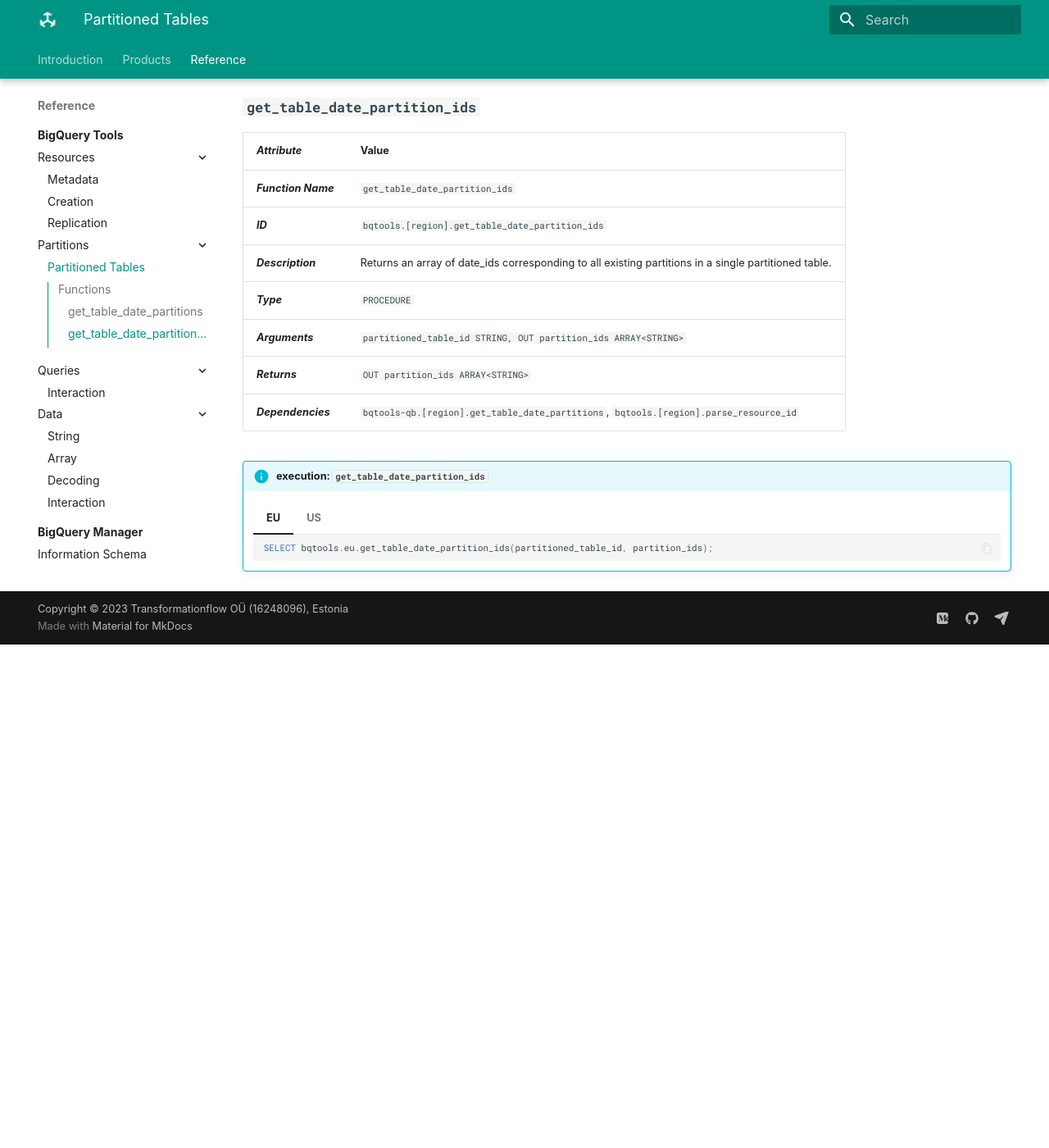
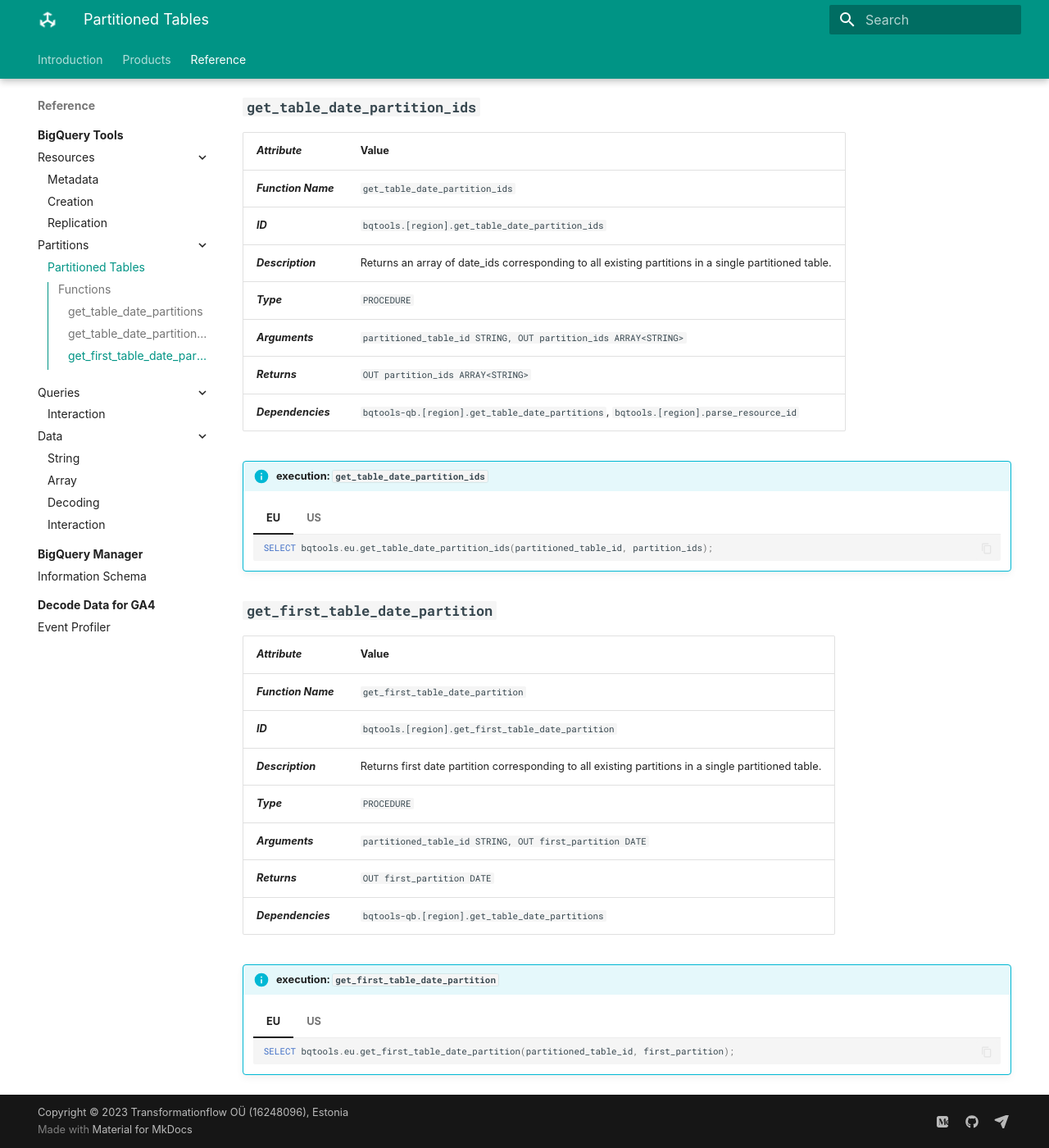
Before and after one commit to transformationflow/transformationflow.github.io, an MkDocs documentation site: the page built from docs/reference/bqtools/partitioning.md, in a window 1280 px wide and 1400 px high, scrolled down 884 px. Shown: the whole window at 82% size. Built offline with MkDocs 1.6.1 and Material for MkDocs 9.7.7, drawn with Linux system fonts in a browser that asks for light colours; some web fonts are replaced; before the commit the page ends 1670 px from its top, so only the background shows below that.

Commit message:
Added get_first_table_date_partition

````diff
--- a/docs/reference/bqtools/partitioning.md
+++ b/docs/reference/bqtools/partitioning.md
@@ -44,3 +44,25 @@
         ```sql
         SELECT bqtools.us.get_table_date_partition_ids(partitioned_table_id, partition_ids);
         ```
+
+## **`get_first_table_date_partition`**
+_**Attribute**_ | Value
+--- | ---
+_**Function Name**_ | `get_first_table_date_partition`
+_**ID**_ | `bqtools.[region].get_first_table_date_partition`
+_**Description**_ | Returns first date partition corresponding to all existing partitions in a single partitioned table.
+_**Type**_ | `PROCEDURE`
+_**Arguments**_ | `partitioned_table_id STRING, OUT first_partition DATE`
+_**Returns**_ | `OUT first_partition DATE`
+_**Dependencies**_ | `bqtools-qb.[region].get_table_date_partitions`
+
+!!! info "execution: `get_first_table_date_partition`"
+    === "EU"
+        ```sql
+        SELECT bqtools.eu.get_first_table_date_partition(partitioned_table_id, first_partition);
+        ```
+
+    === "US"
+        ```sql
+        SELECT bqtools.us.get_first_table_date_partition(partitioned_table_id, first_partition);
+        ```
````
